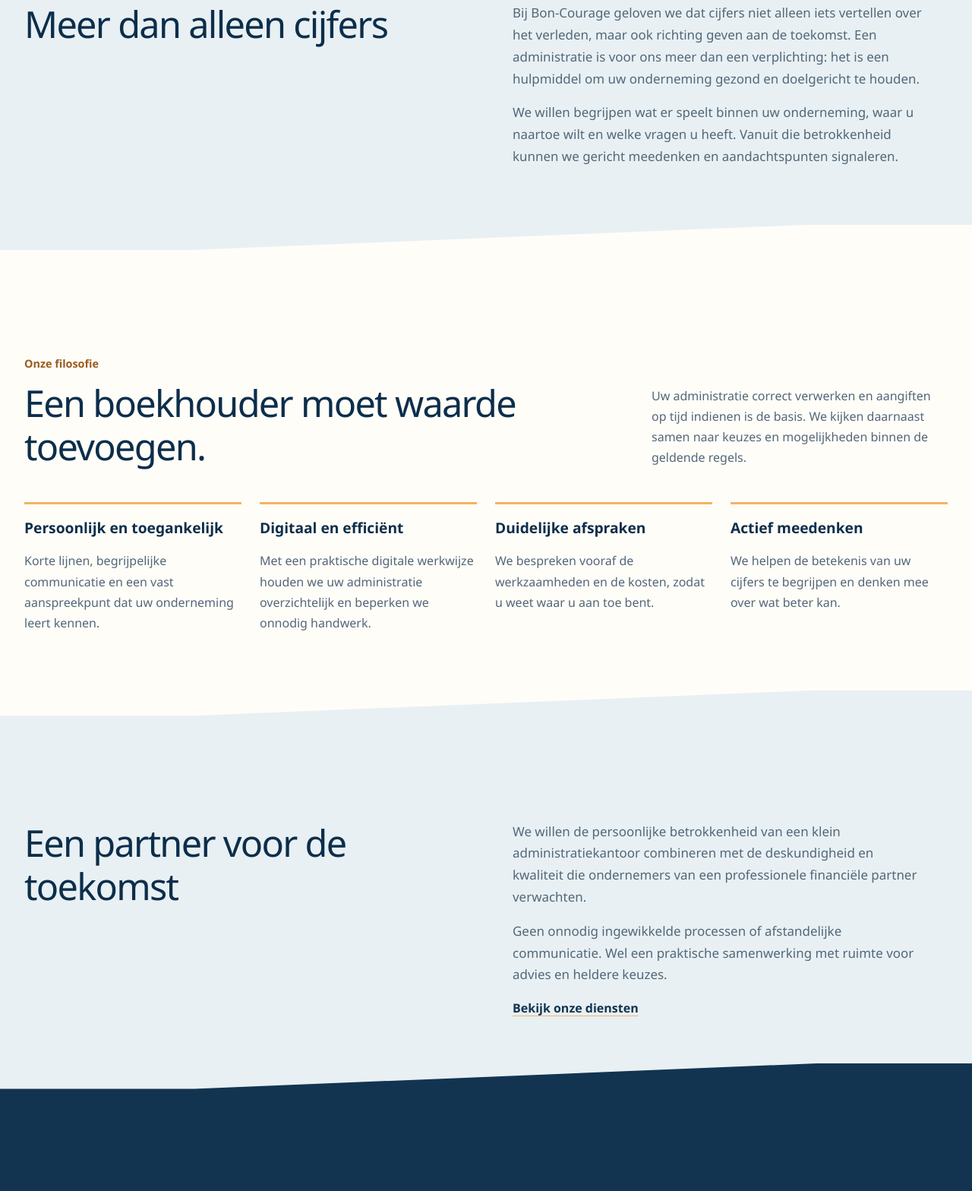
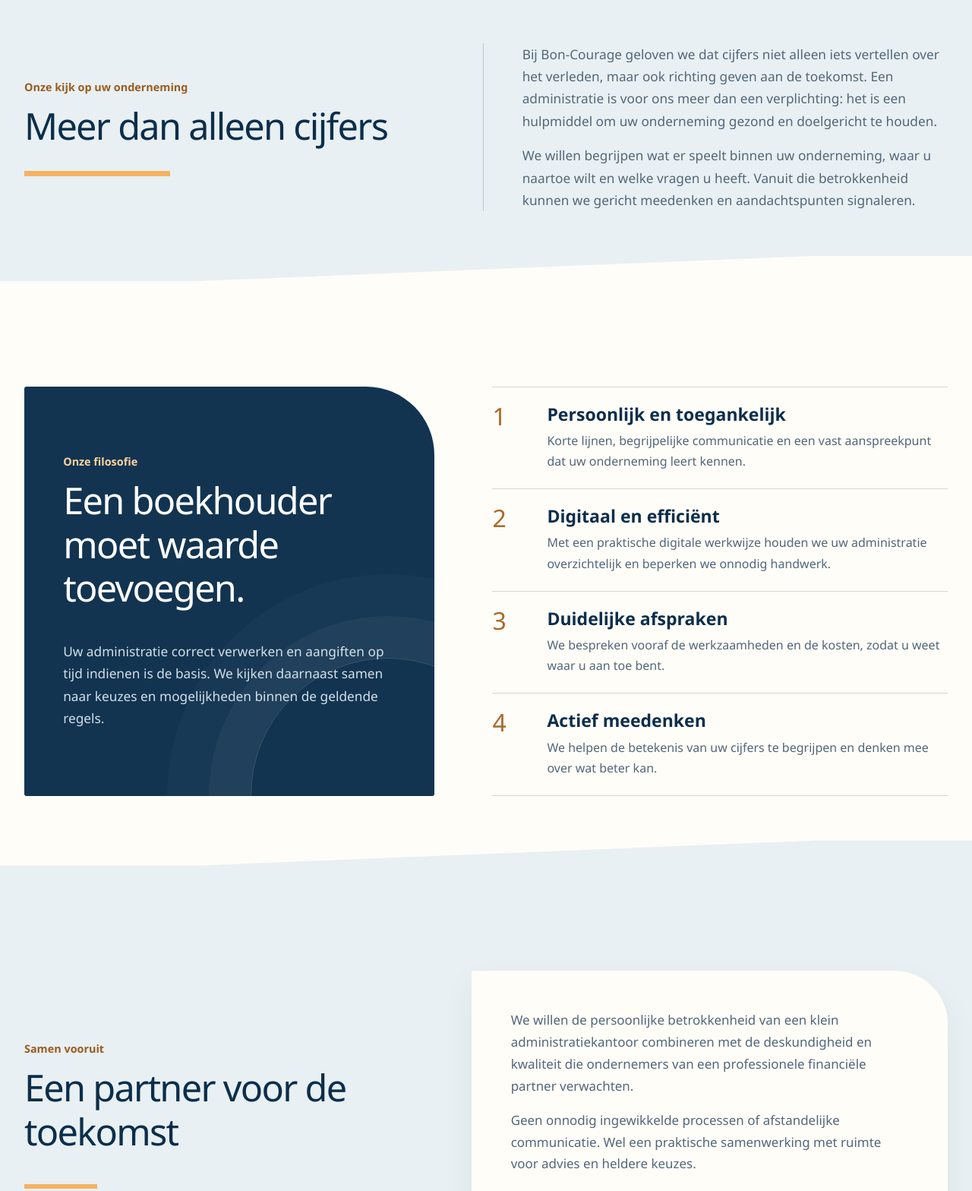
Before and after one commit to adminboncourage/website, a plain HTML site: page over.html in a window 1280 px wide. Shown: the part 707-2275 px from the top of the page at 76% size. Drawn offline with Linux system fonts and the light colour scheme.

Commit message:
Redesign about page
Co-authored-by: Copilot <223556219+Copilot@users.noreply.github.com>

```diff
--- a/assets/css/style.css
+++ b/assets/css/style.css
@@ -372,6 +372,43 @@ legend { padding: 0; margin-bottom: 20px; color: var(--deep); font-size: 1.2rem;
     .home-process-section .steps li::before { grid-row: 1 / span 2; }
     .home-process-section .steps h3, .home-process-section .steps p { grid-column: 2; }
 }
+.about-hero .hero-alt-layout { grid-template-columns: minmax(0, 1fr) minmax(0, 500px); }
+.about-hero-visual { position: relative; margin: 0 16px 16px 0; }
+.about-hero-visual::before { content: ""; position: absolute; inset: 20px -20px -20px 20px; border: 2px solid var(--gold); border-radius: 3px 70px 3px 3px; }
+.about-hero-visual .hero-alt-image { position: relative; border-radius: 3px 70px 3px 3px; }
+.about-story { display: grid; grid-template-columns: minmax(0, .9fr) minmax(0, 1.1fr); gap: clamp(42px, 8vw, 120px); align-items: center; }
+.about-story-heading h2 { max-width: 480px; margin-bottom: 30px; }
+.about-story-accent { display: block; width: clamp(110px, 15vw, 200px); height: 7px; background: var(--gold); }
+.about-story-copy { max-width: 620px; padding-left: clamp(24px, 4vw, 55px); border-left: 1px solid #b6c8d2; color: var(--muted); font-size: 1.08rem; }
+.about-story-copy p:last-child { margin-bottom: 0; }
+.about-philosophy { display: grid; grid-template-columns: minmax(0, .9fr) minmax(0, 1fr); gap: clamp(40px, 6vw, 90px); align-items: stretch; }
+.about-philosophy-intro { position: relative; isolation: isolate; overflow: hidden; display: flex; flex-direction: column; justify-content: center; padding: clamp(32px, 4vw, 64px); border-radius: 3px 90px 3px 3px; color: #d3e0e8; background: var(--navy); }
+.about-philosophy-intro::before { content: ""; position: absolute; z-index: -1; right: -120px; bottom: -180px; width: 360px; height: 360px; border: 1px solid rgba(255, 255, 255, .16); border-radius: 50%; box-shadow: 0 0 0 55px rgba(255, 255, 255, .035), 0 0 0 110px rgba(255, 255, 255, .025); }
+.about-philosophy-intro .section-label { color: #ffd39e; }
+.about-philosophy-intro h2 { color: #fff; }
+.about-philosophy-intro p:last-child { max-width: 450px; margin-bottom: 0; font-size: 1.08rem; }
+.about-philosophy .principle-grid { display: grid; grid-template-columns: 1fr; gap: 0; margin: 0; counter-reset: principles; }
+.about-philosophy .principle-grid article { display: grid; grid-template-columns: 52px minmax(0, 1fr); column-gap: 20px; align-content: center; min-height: 130px; padding: 22px 0; border-top: 1px solid var(--line); counter-increment: principles; }
+.about-philosophy .principle-grid article:last-child { border-bottom: 1px solid var(--line); }
+.about-philosophy .principle-grid article::before { content: counter(principles); grid-row: 1 / span 2; color: #a76a2a; font-size: 2rem; line-height: 1; }
+.about-philosophy .principle-grid h3 { margin: 0 0 8px; font-size: clamp(1.25rem, 1.8vw, 1.65rem); }
+.about-philosophy .principle-grid p { margin: 0; }
+.about-partner { display: grid; grid-template-columns: minmax(0, .9fr) minmax(0, 1.1fr); align-items: center; gap: clamp(36px, 6vw, 90px); }
+.about-partner-heading h2 { max-width: 500px; }
+.about-partner-heading::after { content: ""; display: block; width: 96px; height: 6px; background: var(--gold); }
+.about-partner-copy { padding: clamp(30px, 4vw, 54px); border-radius: 3px 70px 3px 3px; color: var(--muted); background: var(--paper); box-shadow: 0 18px 45px rgba(12, 46, 75, .06); font-size: 1.06rem; }
+.about-partner-copy .text-link { display: inline-block; margin-top: 12px; }
+@media (max-width: 850px) {
+    .about-hero .hero-alt-layout, .about-story, .about-philosophy, .about-partner { grid-template-columns: 1fr; gap: 32px; }
+    .about-hero-visual { max-width: 600px; }
+    .about-philosophy-intro { min-height: 340px; }
+}
+@media (max-width: 560px) {
+    .about-hero-visual { margin-right: 12px; }
+    .about-story-copy { padding-left: 20px; }
+    .about-philosophy-intro, .about-partner-copy { border-radius: 3px 60px 3px 3px; }
+    .about-philosophy .principle-grid article { grid-template-columns: 38px minmax(0, 1fr); gap: 0 15px; min-height: 0; }
+}
 .home-bento { counter-reset: hb; display: grid; grid-template-columns: repeat(6, 1fr); gap: 22px; }
 .home-bento .service-card { position: relative; counter-increment: hb; display: flex; flex-direction: column; gap: 12px; overflow: hidden; min-height: 250px; padding: clamp(26px, 3vw, 38px); border: 0; border-radius: 22px; color: var(--muted); background: #fff; box-shadow: 0 12px 34px rgba(12, 46, 75, .07); transition: transform .3s ease, box-shadow .3s ease; }
 .home-bento .service-card:hover { transform: translateY(-6px); box-shadow: 0 24px 54px rgba(12, 46, 75, .16); }
--- a/over.html
+++ b/over.html
@@ -10,7 +10,7 @@
     <link rel="icon" href="favicon.svg" type="image/svg+xml">
     <link rel="apple-touch-icon" href="apple-touch-icon.png">
     <link rel="manifest" href="site.webmanifest">
-    <link rel="stylesheet" href="assets/css/style.css?v=20261125-3">
+    <link rel="stylesheet" href="assets/css/style.css?v=20261125-4">
     <script src="assets/js/animations.js?v=20261125" defer></script>
     <script src="assets/js/navigation.js?v=20261125" defer></script>
 </head>
@@ -38,7 +38,7 @@
     </header>
 
     <main id="main">
-        <section class="hero-alt shape-divider shape-to-blue">
+        <section class="hero-alt about-hero shape-divider shape-to-blue">
             <div class="container">
                 <div class="hero-alt-layout">
                     <div>
@@ -46,23 +46,33 @@
                         <h1>Wij staan naast de ondernemer.</h1>
                         <p class="hero-lead">Persoonlijke aandacht en deskundige financiële ondersteuning, met oog voor wat uw onderneming nodig heeft.</p>
                     </div>
-                    <img class="hero-alt-image" src="assets/images/overleg-stock.jpg?v=20261125" alt="Twee mensen bespreken documenten" width="800" height="533">
+                    <div class="about-hero-visual">
+                        <img class="hero-alt-image" src="assets/images/overleg-stock.jpg?v=20261125" alt="Twee mensen bespreken documenten" width="800" height="533">
+                    </div>
                 </div>
             </div>
         </section>
 
-        <section class="section-space shape-divider shape-to-white">
-            <div class="container editorial-split">
-                <div><h2>Meer dan alleen cijfers</h2></div>
-                <div class="editorial-copy">
-                <p>Bij Bon-Courage geloven we dat cijfers niet alleen iets vertellen over het verleden, maar ook richting geven aan de toekomst. Een administratie is voor ons meer dan een verplichting: het is een hulpmiddel om uw onderneming gezond en doelgericht te houden.</p>
-                <p>We willen begrijpen wat er speelt binnen uw onderneming, waar u naartoe wilt en welke vragen u heeft. Vanuit die betrokkenheid kunnen we gericht meedenken en aandachtspunten signaleren.</p>
+        <section class="section-space about-story-section shape-divider shape-to-white">
+            <div class="container about-story">
+                <div class="about-story-heading">
+                    <p class="section-label">Onze kijk op uw onderneming</p>
+                    <h2>Meer dan alleen cijfers</h2>
+                    <span class="about-story-accent" aria-hidden="true"></span>
+                </div>
+                <div class="about-story-copy">
+                    <p>Bij Bon-Courage geloven we dat cijfers niet alleen iets vertellen over het verleden, maar ook richting geven aan de toekomst. Een administratie is voor ons meer dan een verplichting: het is een hulpmiddel om uw onderneming gezond en doelgericht te houden.</p>
+                    <p>We willen begrijpen wat er speelt binnen uw onderneming, waar u naartoe wilt en welke vragen u heeft. Vanuit die betrokkenheid kunnen we gericht meedenken en aandachtspunten signaleren.</p>
                 </div>
             </div>
         </section>
-        <section class="section-space section-warm shape-divider shape-to-blue">
-            <div class="container">
-                <div class="section-heading"><div><p class="section-label">Onze filosofie</p><h2>Een boekhouder moet waarde toevoegen.</h2></div><p>Uw administratie correct verwerken en aangiften op tijd indienen is de basis. We kijken daarnaast samen naar keuzes en mogelijkheden binnen de geldende regels.</p></div>
+        <section class="section-space section-warm about-philosophy-section shape-divider shape-to-blue">
+            <div class="container about-philosophy">
+                <div class="about-philosophy-intro">
+                    <p class="section-label">Onze filosofie</p>
+                    <h2>Een boekhouder moet waarde toevoegen.</h2>
+                    <p>Uw administratie correct verwerken en aangiften op tijd indienen is de basis. We kijken daarnaast samen naar keuzes en mogelijkheden binnen de geldende regels.</p>
+                </div>
                 <div class="principle-grid">
                     <article><h3>Persoonlijk en toegankelijk</h3><p>Korte lijnen, begrijpelijke communicatie en een vast aanspreekpunt dat uw onderneming leert kennen.</p></article>
                     <article><h3>Digitaal en efficiënt</h3><p>Met een praktische digitale werkwijze houden we uw administratie overzichtelijk en beperken we onnodig handwerk.</p></article>
@@ -71,10 +81,13 @@
                 </div>
             </div>
         </section>
-        <section class="section-space shape-divider shape-to-navy">
-            <div class="container editorial-split">
-                <div><h2>Een partner voor de toekomst</h2></div>
-                <div class="editorial-copy">
+        <section class="section-space about-partner-section shape-divider shape-to-navy">
+            <div class="container about-partner">
+                <div class="about-partner-heading">
+                    <p class="section-label">Samen vooruit</p>
+                    <h2>Een partner voor de toekomst</h2>
+                </div>
+                <div class="about-partner-copy">
                     <p>We willen de persoonlijke betrokkenheid van een klein administratiekantoor combineren met de deskundigheid en kwaliteit die ondernemers van een professionele financiële partner verwachten.</p>
                     <p>Geen onnodig ingewikkelde processen of afstandelijke communicatie. Wel een praktische samenwerking met ruimte voor advies en heldere keuzes.</p>
                     <a class="text-link" href="diensten.html">Bekijk onze diensten</a>
```
